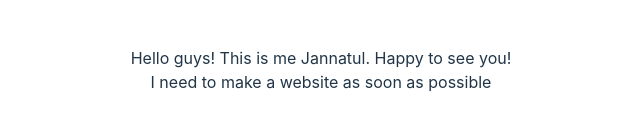
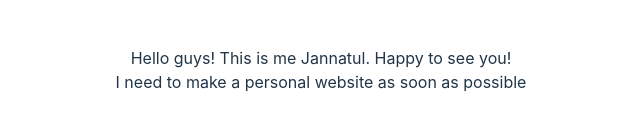
Before and after one commit to jannat-349/portfolio, a React (Vite) app: page / in a window 1280 px wide. Shown: the part 330-460 px from the top of the page, without its empty margins (319-959 px from the left). Built offline with nearby package versions, Linux system fonts and the light colour scheme.

Commit message:
Added secret token in gothub actions

```diff
--- a/src/App.jsx
+++ b/src/App.jsx
@@ -6,7 +6,7 @@ import './App.css'
 function App() {
   return (
     <div>Hello guys! This is me Jannatul. Happy to see you!
-      <div>I need to make a website as soon as possible</div>
+      <div>I need to make a personal website as soon as possible</div>
     </div>
   )
 }
```
